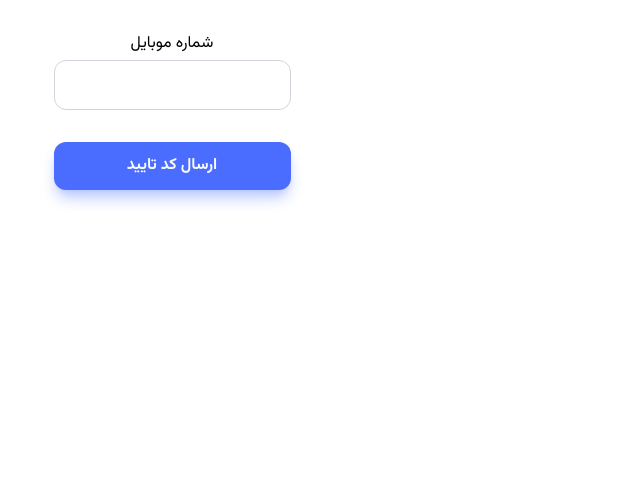
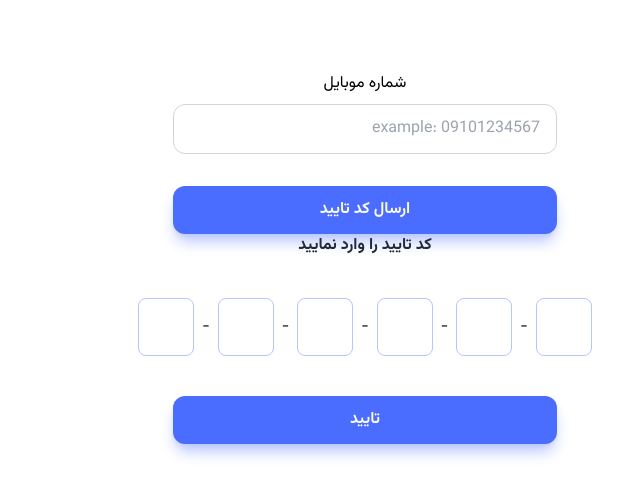
Before and after one commit to rasoolabdi/Freelancer, a React (Vite) app: page /auth in a window 1280 px wide. Shown: the top 496 px of the page, without its empty margins (549-1189 px from the left). Built offline with nearby package versions, Linux system fonts and the light colour scheme.

Commit message:
added ui check OTP form

```diff
--- a/package.json
+++ b/package.json
@@ -12,6 +12,8 @@
   "dependencies": {
     "react": "^19.0.0",
     "react-dom": "^19.0.0",
+    "react-icons": "^5.5.0",
+    "react-otp-input": "^3.1.1",
     "react-router-dom": "^7.5.0"
   },
   "devDependencies": {
--- /dev/null
+++ b/src/features/authentication/CheckOTPForm.jsx
@@ -0,0 +1,30 @@
+import { useState } from "react";
+import OTPInput from "react-otp-input";
+
+
+function CheckOTPForm() {
+    const [otp , setOtp] = useState("");
+    return (
+        <div>
+            <form className="space-y-10">
+                <p className="font-bold text-secondary-800">کد تایید را وارد نمایید</p>
+                <OTPInput
+                    value={otp}
+                    numInputs={6}
+                    onChange={setOtp}
+                    renderSeparator={<span>-</span>}
+                    renderInput={(props) => <input type="number" {...props} />}
+                    containerStyle="flex flex-row-reverse gap-x-2 justify-center"
+                    inputStyle={{
+                        width: "3.5rem",
+                        padding: "1rem 1rem",
+                        border: "1px solid rgb(var(--color-primary-300))",
+                        borderRadius: "0.5rem"
+                    }}
+                />
+                <button className="btn btn--primary w-full">تایید</button>
+            </form>
+        </div>
+    )
+};
+export default CheckOTPForm;
--- a/src/features/authentication/SendOTPForm.jsx
+++ b/src/features/authentication/SendOTPForm.jsx
@@ -1,4 +1,5 @@
 import { useState } from "react";
+import TextField from "../../ui/TextField";
 
 function SendOTPForm() {
     const [phoneNumber , setPhoneNumber] = useState("");
@@ -7,16 +8,13 @@ function SendOTPForm() {
         <div>
             <form className="space-y-8">
                 <div>
-                    <label htmlFor="phoneNumber" className="mb-1">شماره موبایل</label>
-                    <input
+                    <TextField
+                        name="phoneNumber"
                         type="text"
-                        id="phoneNumber"
-                        name="phoneNumber"
+                        label="شماره موبایل"
                         value={phoneNumber}
                         onChange={(e) => setPhoneNumber(e.target.value)}
-                        className="w-full py-3 px-4 rounded-xl text-secondary-900 border border-gray-300
-                            hover:border-primary-300 focus:border-primary-500 focus:shadow-lg focus:shadow-primary-200 focus:bg-white
-                            transition-all duration-300 ease-in-out"
+                        placeholder="example: 09101234567"
                     />
                 </div>
                 <button className="btn btn--primary w-full">ارسال کد تایید</button>
--- a/src/pages/Auth.jsx
+++ b/src/pages/Auth.jsx
@@ -1,9 +1,13 @@
+import CheckOTPForm from "../features/authentication/CheckOTPForm";
 import SendOTPForm from "../features/authentication/SendOTPForm";
 
 function Auth() {
     return (
-        <div className="w-full sm:max-w-sm">
-            <SendOTPForm />
+        <div className="flex justify-center pt-10">
+            <div className="w-full sm:max-w-sm">
+                <SendOTPForm />
+                <CheckOTPForm />
+            </div>
         </div>
     )
 };
--- /dev/null
+++ b/src/ui/TextField.jsx
@@ -0,0 +1,18 @@
+function TextField({ name , value , placeholder , onChange , label , type="text" }) {
+    return (
+        <div>
+            <label htmlFor={name} className="mb-2">{label}</label>
+            <input
+                type={type}
+                id={name}
+                name={name}
+                value={value}
+                onChange={onChange}
+                placeholder={placeholder}
+                className="textField__input"
+                autoComplete="off"
+            />
+        </div>
+    )
+};
+export default TextField;
```
Also changed, not shown: 1 other file (tests, documents, lock files or other folders).
